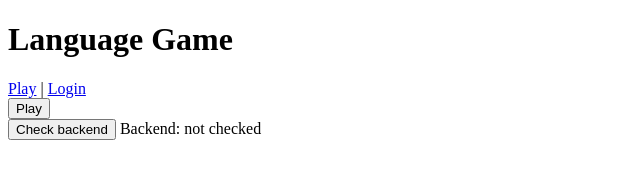
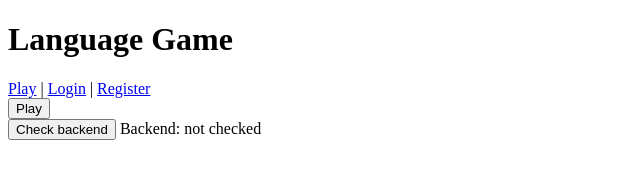
Before and after one commit to COSC-499-W2026/capstone-project-team-9, a Vue app in the folder app/frontend/: page / in a window 1280 px wide. Shown: the top 170 px of the page, without its empty margins (0-640 px from the left). Built offline with nearby package versions, Linux system fonts and the light colour scheme.

Commit message:
Added register route to app.vue

```diff
--- a/app/frontend/src/app.vue
+++ b/app/frontend/src/app.vue
@@ -9,6 +9,8 @@ import BackendStatus from './components/BackendStatus.vue'
       <RouterLink to="/">Play</RouterLink>
       |
       <RouterLink to="/login">Login</RouterLink>
+      |
+      <RouterLink to="/register">Register</RouterLink>
       <!-- add links as screens are added -->
     </nav>
   </header>
```
